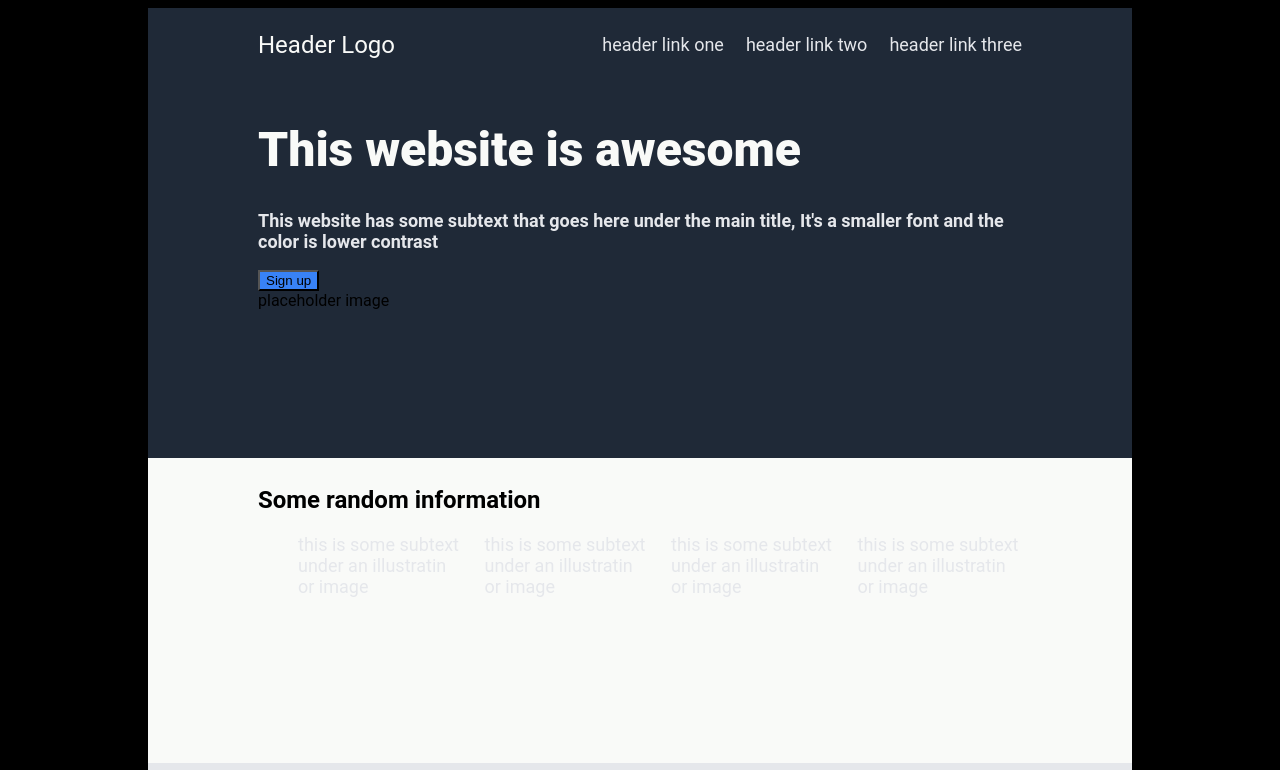
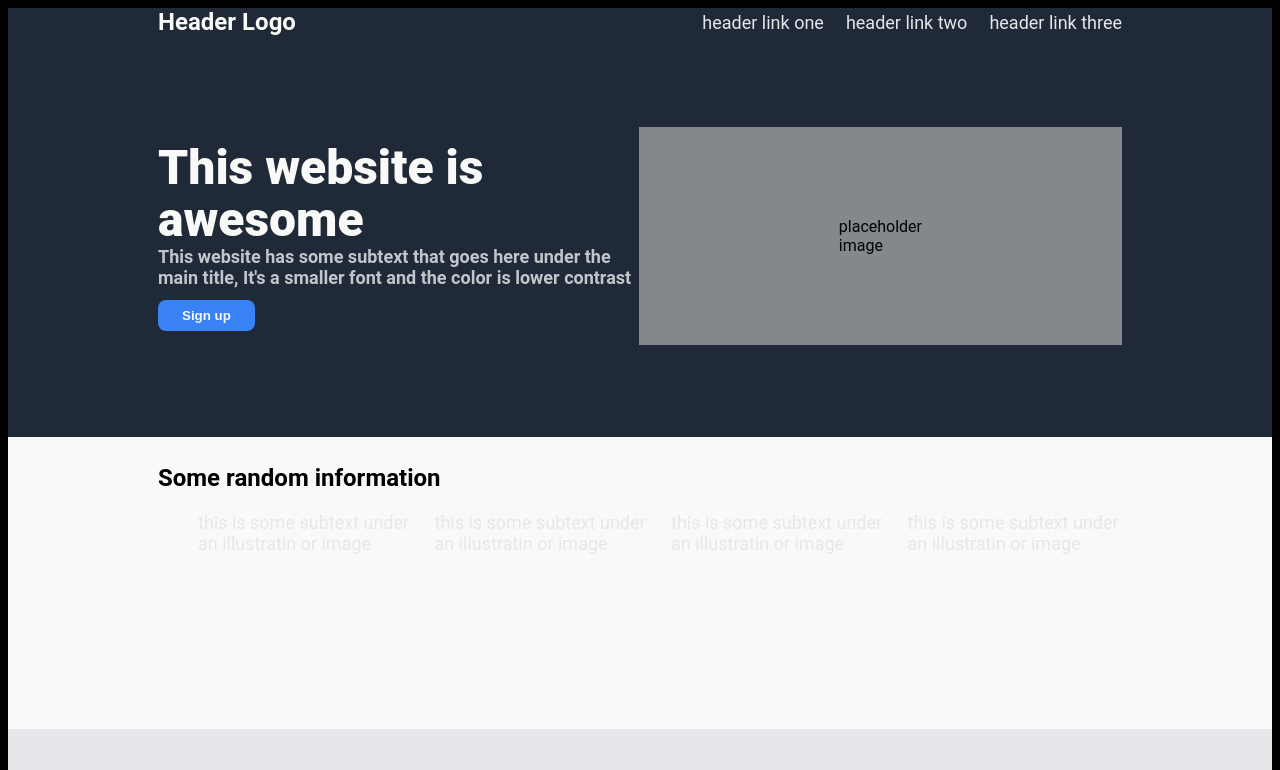
Before and after one commit to Iffnar/Landing-Page, a plain HTML site: page index.html in a window 1280 px wide. Shown: the top 770 px of the page. Drawn offline with Linux system fonts and the light colour scheme.

Commit message:
adjust hero and overall stylings

```diff
--- a/index.html
+++ b/index.html
@@ -18,10 +18,12 @@
             </ul>
         </header>
         <hero>
-            <h1>This website is awesome</h1>
-            <h3>This website has some subtext that goes here under the main title, It's a smaller font and the color is lower contrast</h2>
-            <button>Sign up</button>
-            <div>placeholder image</div>
+            <div class="left">
+                <h1>This website is awesome</h1>
+                <h3>This website has some subtext that goes here under the main title, It's a smaller font and the color is lower contrast</h2>
+                <button>Sign up</button>
+            </div>
+            <div class="placeholder">placeholder image</div>
         </hero>
         <information>
             <h2>Some random information</h2>
--- a/style.css
+++ b/style.css
@@ -6,7 +6,7 @@ body {
     height:1400px;
     font-family: Roboto, system-ui, -apple-system, BlinkMacSystemFont, 'Segoe UI', Oxygen, Ubuntu, Cantarell, 'Open Sans', 'Helvetica Neue', sans-serif;
     background-color: black;
-    padding: 0px 140px;
+    padding: 0px 0px;
 
 }
 
@@ -15,23 +15,39 @@ header {
     justify-content: space-between;
     align-items: center;
     background: #1f2937;
-    padding: 8px 110px;
+    padding: 0px 150px;
 
 }
 .Logo {
     font-size: 24px;
     color:#F9FAF8;
+    font-weight: bold;
 }
 
 hero {
     background: #1f2937;
-    padding: 8px 110px;
+    padding: 8px 150px;
     flex: 1 1 auto;
+    display: flex;
+    align-items: center;
     }
+.left {
+    display: flex;
+    flex-direction: column;
+    align-items: flex-start;
+    justify-content: center;
+}
+
+.placeholder {
+    padding: 90px 200px;
+    background-color: #84878b;
+    color: black;
+}
+
 
 information {
 background-color:#f9faf8;
-padding: 8px 110px;
+padding: 8px 150px;
 flex: 1 1 auto;
 
 }
@@ -41,19 +57,19 @@ quote {
     color: #1F2937;
     font-style: light italic;
     font-size: 36px;
-    padding: 8px 110px;
+    padding: 8px 150px;
     flex: 1 1 auto;
 }
 call_to_action {
     background-color: #3882F6;
-    padding: 8px 110px;
+    padding: 8px 150px;
     flex: 1 1 auto;
 
 }
 
 footer{
     color:#F9FAF8;
-    padding: 8px 110px;
+    padding: 8px 150px;
     background: #1f2937;
     display: flex;
 
@@ -61,16 +77,26 @@ footer{
 
 button {
     background-color: #3882F6;
+    margin-top:12px;
+    padding: 8px 24px;
+    border-radius:8px;
+    border-style: none;
+    color: #f9faf8;
+    font-weight: bold;
+
 }
 
 h1 {
     font-size: 48px;
     font-weight:900;
     color:#f9faf8;
+    margin:0px;
+    line-height: 52px;
 }
 h3 {
     font-size:18px;
-    color: #e5e7eb;
+    color: #e5e7ebd3;
+    margin:0px;
 }
 
 ul {
@@ -79,6 +105,7 @@ ul {
     gap:22px;
     color: #e5e7eb;
     font-size: 18px;
+    margin:0px;
 
 }
 
```
